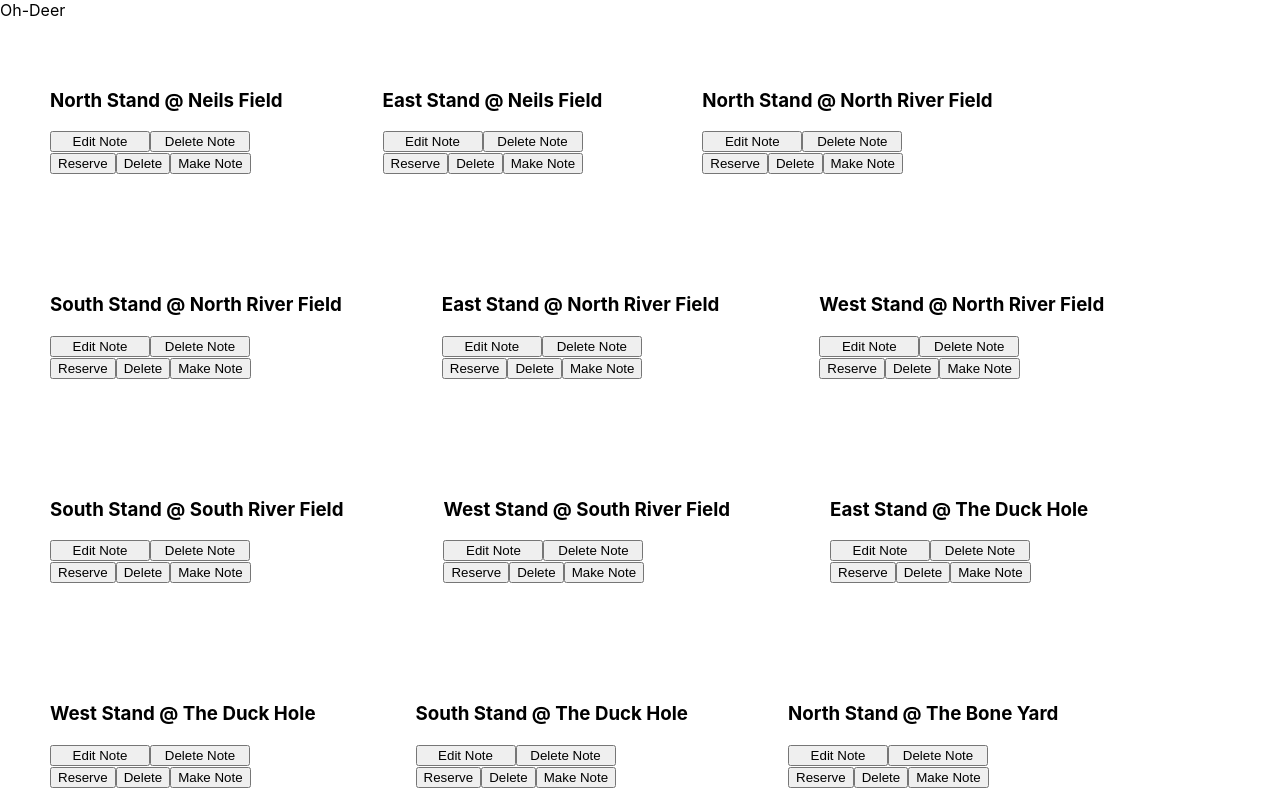
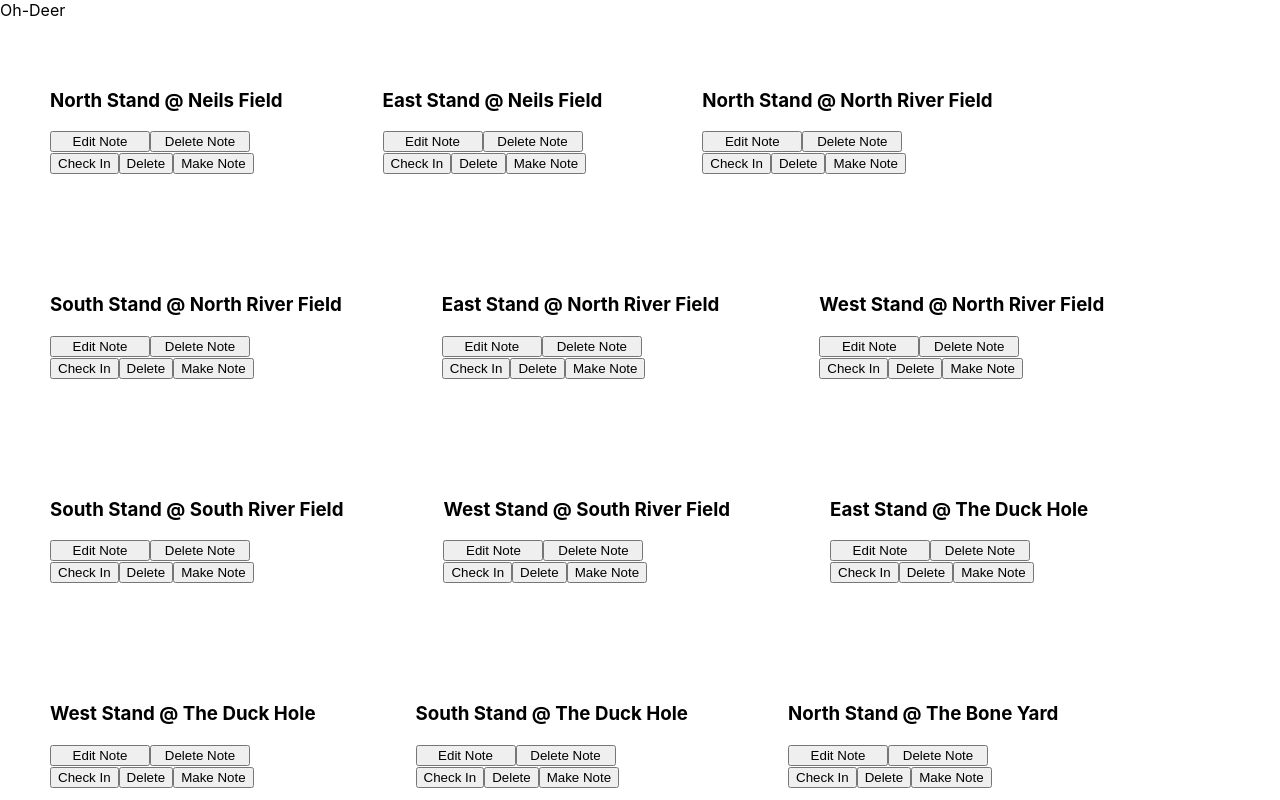
Before and after one commit to Loganwebb1994/oh-deer, a React (Create React App) app: page / in a window 1280 px wide. Shown: the top 800 px of the page. Built offline with nearby package versions, Linux system fonts and the light colour scheme; data requests are answered from the project's data file; sample sign-in values are in the browser's storage.

Commit message:
a user can check in and out of a stand

```diff
--- a/api/db.json
+++ b/api/db.json
@@ -16,7 +16,7 @@
       "id": 1,
       "name": "North",
       "location": "Neils Field",
-      "availability": false
+      "availability": true
     },
     {
       "id": 2,
@@ -127,12 +127,6 @@
       "userId": 1,
       "standId": 1,
       "note": "Test Note"
-    },
-    {
-      "userId": "1",
-      "standId": 1,
-      "note": "",
-      "id": 2
     }
   ]
 }
--- a/src/components/stands/StandCard.js
+++ b/src/components/stands/StandCard.js
@@ -6,7 +6,7 @@ import { StandContext } from "./StandProvider"
 
 //after you take out the hard coded date remember to pass in {props} to Stand()
 export const StandCard = ({stand, note}) => {
-  const {reserveStand, setAvailability} = useContext(StandContext)
+  const {reserveStand, setAvailability, checkOut, resetAvailability } = useContext(StandContext)
   const history = useHistory()
   const currentUserId = sessionStorage.getItem("ohDeer_user")
   let reservationObj = {
@@ -30,7 +30,8 @@ export const StandCard = ({stand, note}) => {
           <button className="stand__notes__delete">Delete Note</button>
         </div>
         <div className="buttonContainer">
-          <button className="stand__reserve" onClick={() =>{if (stand.availability === true){reserveStand(reservationObj).then(setAvailability(stand.id))}}}>Reserve</button>
+          <button className="stand__reserve" onClick={() =>{if (stand.availability === true){reserveStand(reservationObj).then(setAvailability(stand.id))}}}>Check In</button>
+          {stand.availability === false? (<button className="stand__checkOut" onClick={() =>{checkOut(reservationObj.id).then(resetAvailability(stand.id))}}>Check Out</button>): ""}
           <button className="stand__delete">Delete</button>
           <button className="stand__addNote" onClick={() =>  {history.push("/create-note")}}>Make Note</button>
         </div>
--- a/src/components/stands/StandProvider.js
+++ b/src/components/stands/StandProvider.js
@@ -19,17 +19,17 @@ export const StandProvider = (props) => {
         .then(res => res.json())
         .then(setStandNotes)
     }
-
-    const addStandNote = (standObj) => {
-      return fetch("http://localhost:8088/notes", {
-        method: "POST",
-        headers: {
-          "Content-Type": "application/json"
-        },
-          body: JSON.stringify(standObj)
-        })
-      .then(getStands)
-    }
+    //needs refactoring after erd change
+    // const addStandNote = (standObj) => {
+    //   return fetch("http://localhost:8088/notes", {
+    //     method: "POST",
+    //     headers: {
+    //       "Content-Type": "application/json"
+    //     },
+    //       body: JSON.stringify(standObj)
+    //     })
+    //   .then(getStands)
+    // }
 
     const reserveStand = (userStandObj) => {
       return fetch("http://localhost:8088/usersStands", {
@@ -40,6 +40,13 @@ export const StandProvider = (props) => {
           body: JSON.stringify(userStandObj)
         })
       }
+
+    const checkOut = (userObjId) => {
+      return fetch(`http://localhost:8088/userStands/${userObjId}`, {
+          method: "DELETE"
+      })
+          .then(getStandNotes)
+    }
 
       const setAvailability = (standId) => {
       fetch(`http://localhost:8088/stands/${standId}`, {
@@ -53,10 +60,22 @@ export const StandProvider = (props) => {
       .then(getStands)
       }
 
+      const resetAvailability = (standId) => {
+        fetch(`http://localhost:8088/stands/${standId}`, {
+        method: "PATCH",
+        body: JSON.stringify({
+          availability: true
+        }),
+        headers: {
+          "Content-type": "application/json; charset=UTF-8"
+        }})
+      .then(getStands)
+      }
+
 
         return(
       <StandContext.Provider value ={{
-        getStands, stands, setStands, addStandNote, getStandNotes, standNotes, setStandNotes, reserveStand, setAvailability
+        getStands, stands, setStands, getStandNotes, standNotes, setStandNotes, reserveStand, setAvailability, checkOut, resetAvailability
       }}>
         {props.children}
       </StandContext.Provider>
```
